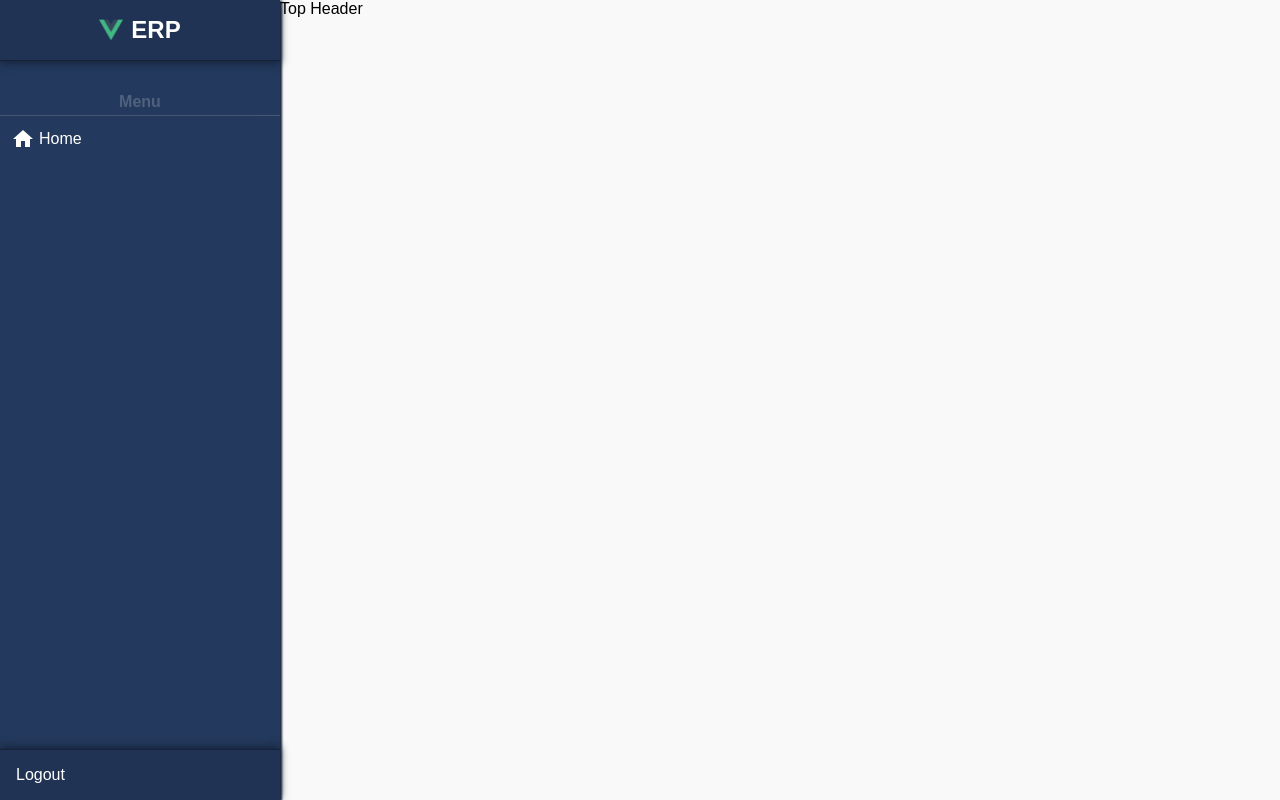
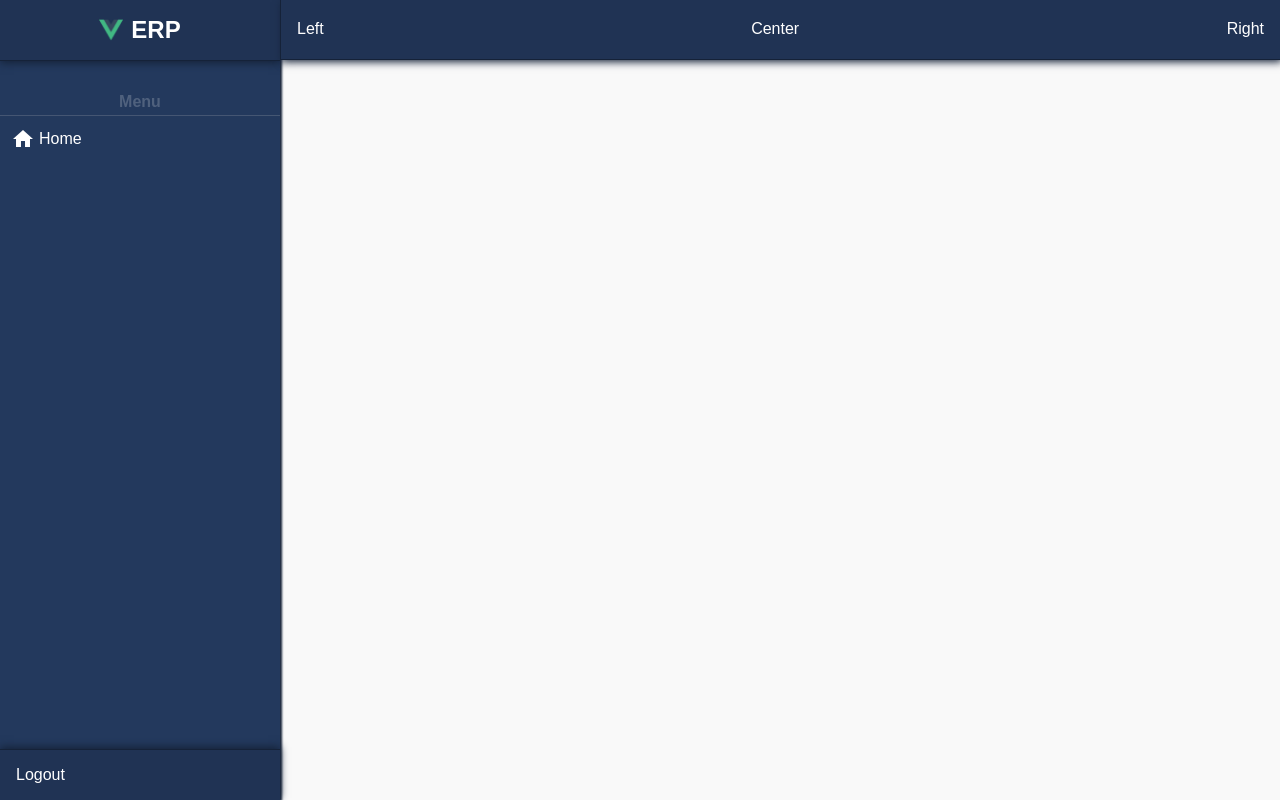
Before and after one commit to MMK-13/erp-front, a Vue app: page / in a window 1280 px wide. Built offline with nearby package versions, Linux system fonts and the light colour scheme; a web font is replaced by a local one.

Commit message:
Stylizing TopHeader

```diff
--- a/src/components/TopHeader.vue
+++ b/src/components/TopHeader.vue
@@ -1,6 +1,16 @@
 <template>
 	<div class="header">
-		Top Header
+		<div class="header__left">
+			Left
+		</div>
+
+		<div class="header__center">
+			Center
+		</div>
+
+		<div class="header__right">
+			Right
+		</div>
 	</div>
 </template>
 
@@ -11,5 +21,16 @@
 </script>
 
 <style scoped>
-
+	.header {
+		display: flex;
+		flex-direction: row;
+		align-items: center;
+		justify-content: space-between;
+		padding: 0 16px;
+		color: #FFF;
+		border-bottom: 1px solid #152238;
+		border-left: 1px solid #152238;
+		background-color: #203354;
+		box-shadow: 2px 2px 8px #152238;
+	}
 </style>
```
